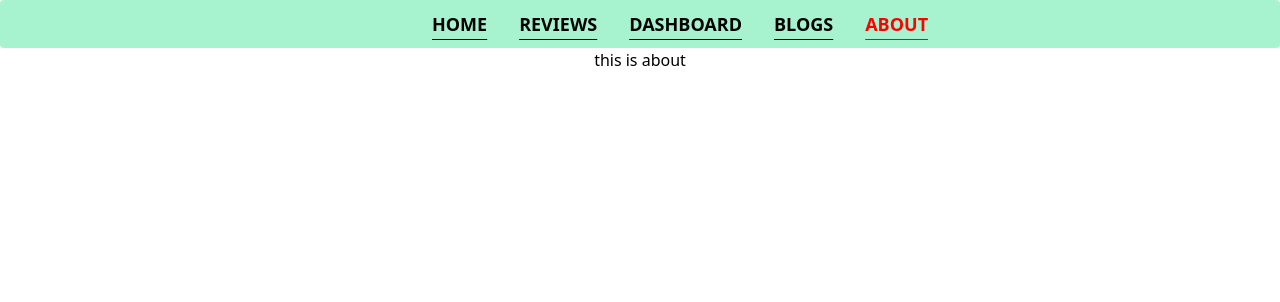
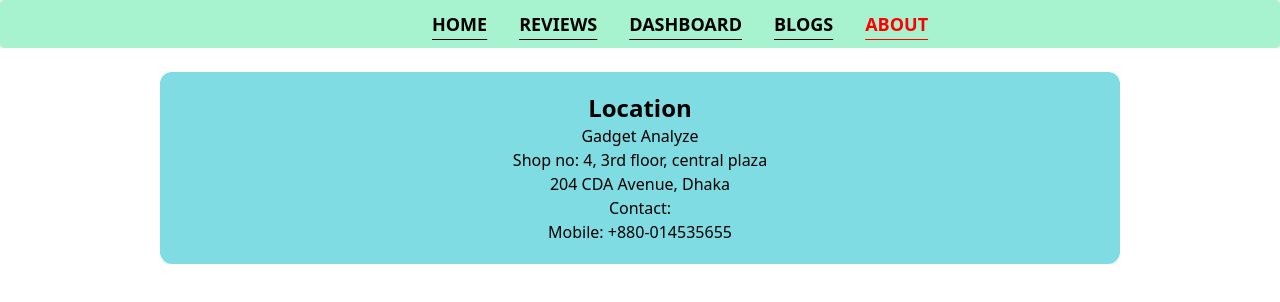
Before and after one commit to Fahadmohammad1/gadget-analyze, a React (Create React App) app: page /about in a window 1280 px wide. Shown: the top 302 px of the page. Built offline with nearby package versions, Linux system fonts and the light colour scheme.

Commit message:
about changed

```diff
--- a/public/index.html
+++ b/public/index.html
@@ -24,7 +24,7 @@
       work correctly both with client-side routing and a non-root public URL.
       Learn how to configure a non-root public URL by running `npm run build`.
     -->
-    <title>Pro-Nalyze</title>
+    <title>Gadget Analyze</title>
   </head>
   <body>
     <noscript>You need to enable JavaScript to run this app.</noscript>
--- a/src/components/About/About.js
+++ b/src/components/About/About.js
@@ -2,8 +2,14 @@ import React from "react";
 
 const About = () => {
   return (
-    <div>
-      <h1>this is about</h1>
+    <div className="mt-6 bg-teal-300 w-3/4 mx-auto rounded-xl p-5">
+      <h1 className="text-2xl font-semibold">Location</h1>
+      <p>Gadget Analyze</p>
+      <p>Shop no: 4, 3rd floor, central plaza</p>
+      <p>204 CDA Avenue, Dhaka </p>
+      <h1>Contact:</h1>
+      <p>Mobile: +880-014535655</p>
+      <div></div>
     </div>
   );
 };
```
Also changed, not shown: 1 other file (tests, documents, lock files or other folders).
